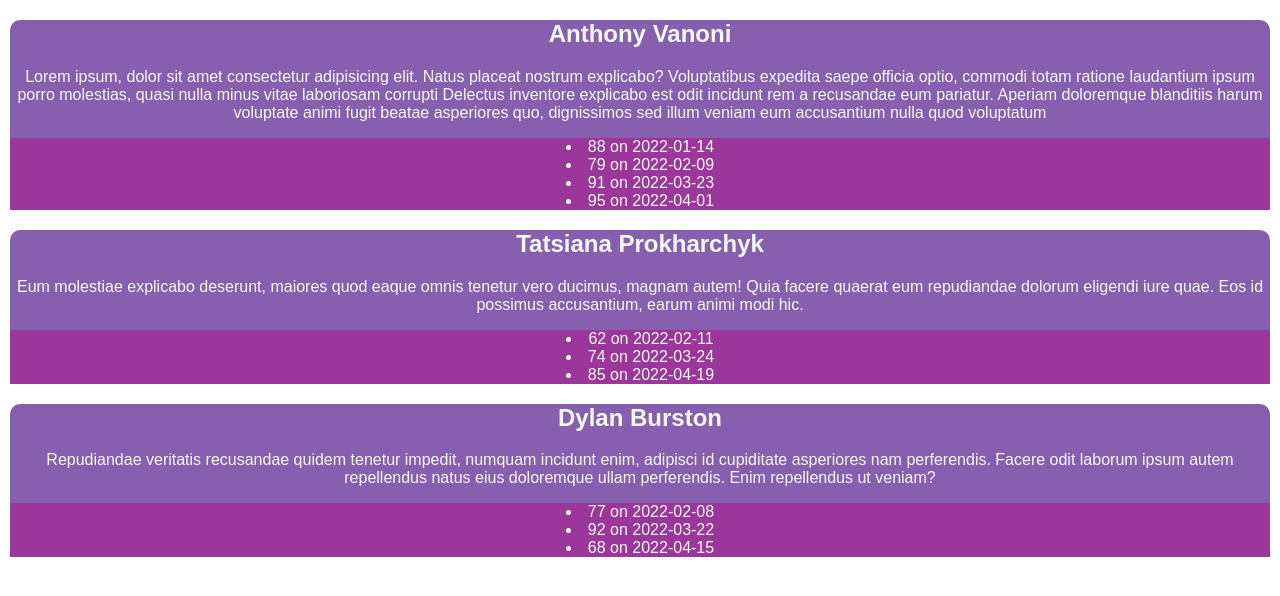
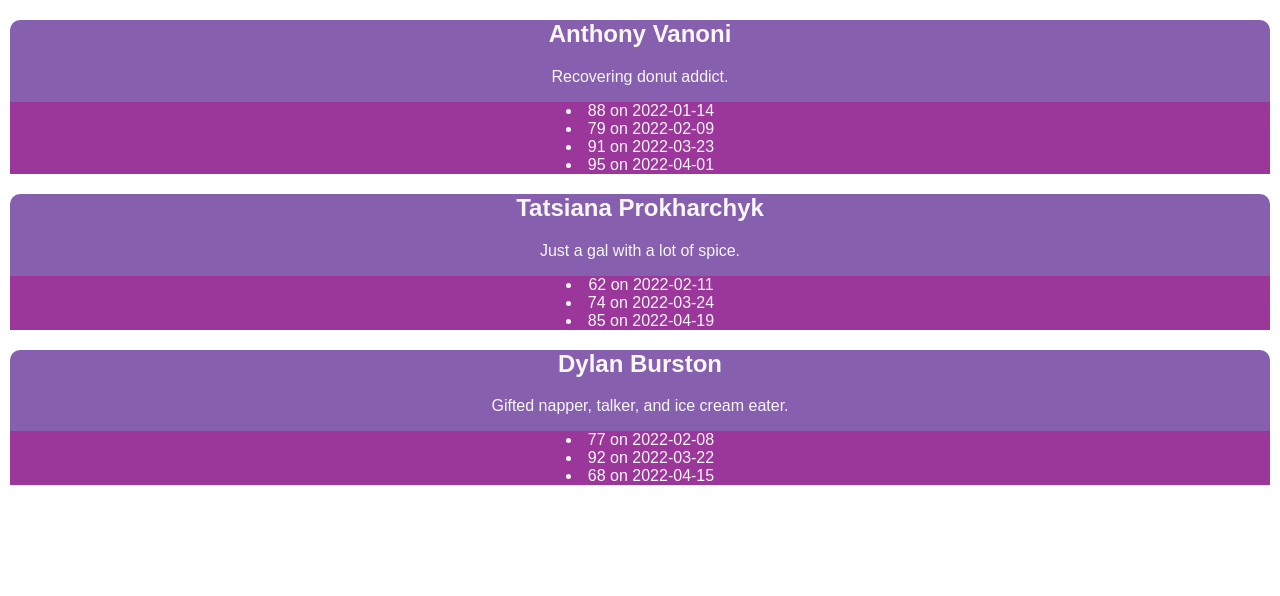
Before and after one commit to TonyPurple/react-students-lab-anthony-vanoni-flex-44, a React (Create React App) app: page / in a window 1280 px wide. Shown: the top 596 px of the page. Built offline with nearby package versions, Linux system fonts and the light colour scheme.

Commit message:
add funny bio

```diff
--- a/src/App.jsx
+++ b/src/App.jsx
@@ -6,7 +6,7 @@ class App extends React.Component {
     state = {
         students: [{
                 name: 'Anthony Vanoni',
-                bio: 'Lorem ipsum, dolor sit amet consectetur adipisicing elit. Natus placeat nostrum explicabo? Voluptatibus expedita saepe officia optio, commodi totam ratione laudantium ipsum porro molestias, quasi nulla minus vitae laboriosam corrupti Delectus inventore explicabo est odit incidunt rem a recusandae eum pariatur. Aperiam doloremque blanditiis harum voluptate animi fugit beatae asperiores quo, dignissimos sed illum veniam eum accusantium nulla quod voluptatum',
+                bio: 'Recovering donut addict.',
                 scores: [
                     {
                       date: "2022-01-14",
@@ -28,7 +28,7 @@ class App extends React.Component {
                 },
             {
                 name: 'Tatsiana Prokharchyk',
-                bio: 'Eum molestiae explicabo deserunt, maiores quod eaque omnis tenetur vero ducimus, magnam autem! Quia facere quaerat eum repudiandae dolorum eligendi iure quae. Eos id possimus accusantium, earum animi modi hic.',
+                bio: 'Just a gal with a lot of spice.',
                 scores: [
                     {
                       date: "2022-02-11",
@@ -46,7 +46,7 @@ class App extends React.Component {
               },
             {
                 name: 'Dylan Burston',
-                bio: 'Repudiandae veritatis recusandae quidem tenetur impedit, numquam incidunt enim, adipisci id cupiditate asperiores nam perferendis. Facere odit laborum ipsum autem repellendus natus eius doloremque ullam perferendis. Enim repellendus ut veniam?',
+                bio: 'Gifted napper, talker, and ice cream eater.',
                 scores: [
                     {
                       date: "2022-02-08",
```
